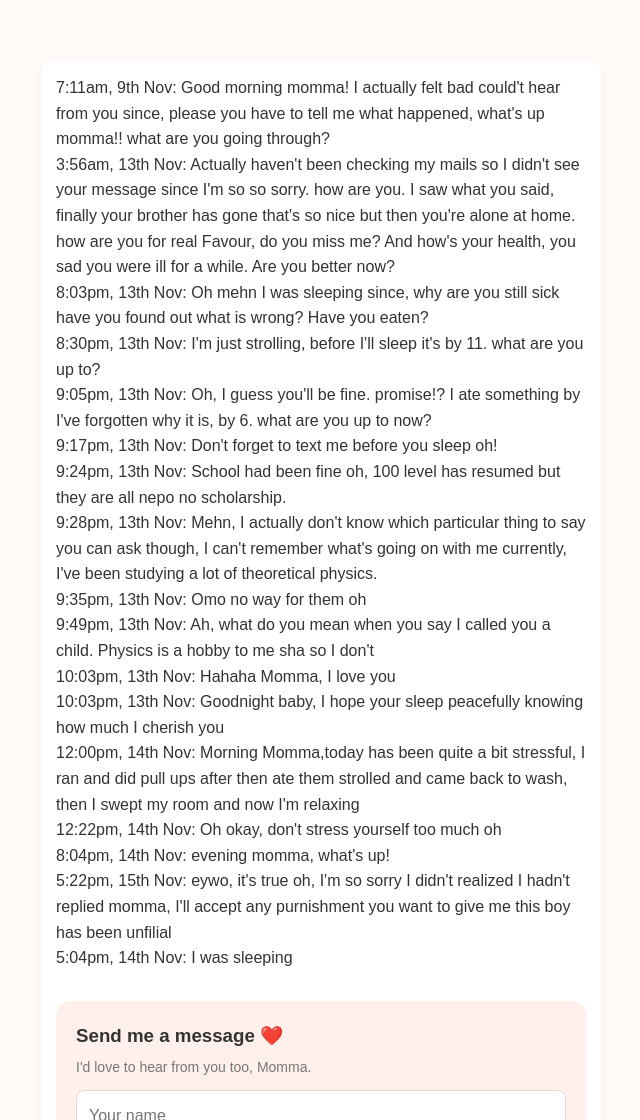
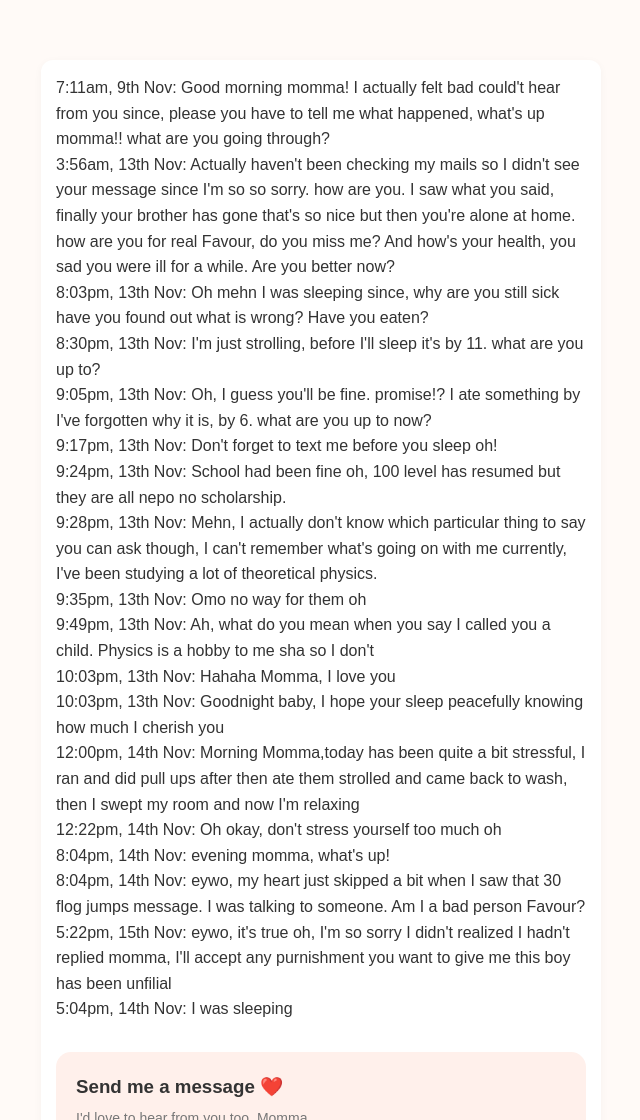
Before and after one commit to diamondBelema/FavourAndDiamond, a plain HTML site: page index.html in a window 1280 px wide. Shown: the top 1120 px of the page, without its empty margins (319-959 px from the left). Drawn offline with Linux system fonts and the light colour scheme.

Commit message:
Update index.html

```diff
--- a/index.html
+++ b/index.html
@@ -132,6 +132,8 @@
 
 <p> 8:04pm, 14th Nov: evening momma, what's up!</p>
 
+<p> 8:04pm, 14th Nov: eywo, my heart just skipped a bit when I saw that 30 flog jumps message. I was talking to someone. Am I a bad person Favour?</p>
+
 <p> 5:22pm, 15th Nov: eywo, it's true oh, I'm so sorry I didn't realized I hadn't replied momma, I'll accept any purnishment you want to give me this boy has been unfilial</p>
 
 <p> 5:04pm, 14th Nov: I was sleeping</p>
```
